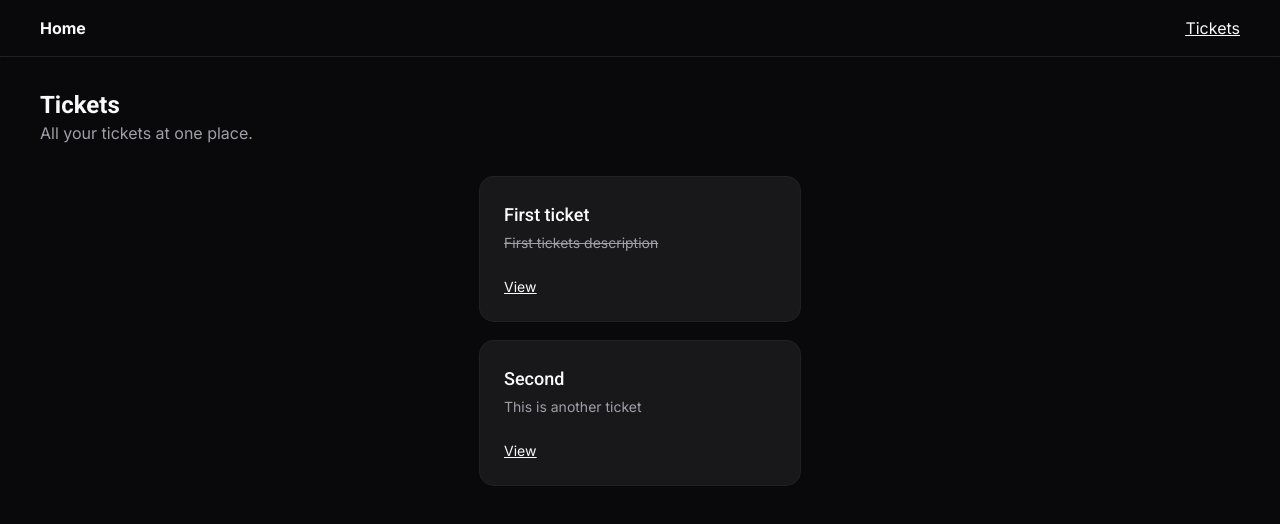
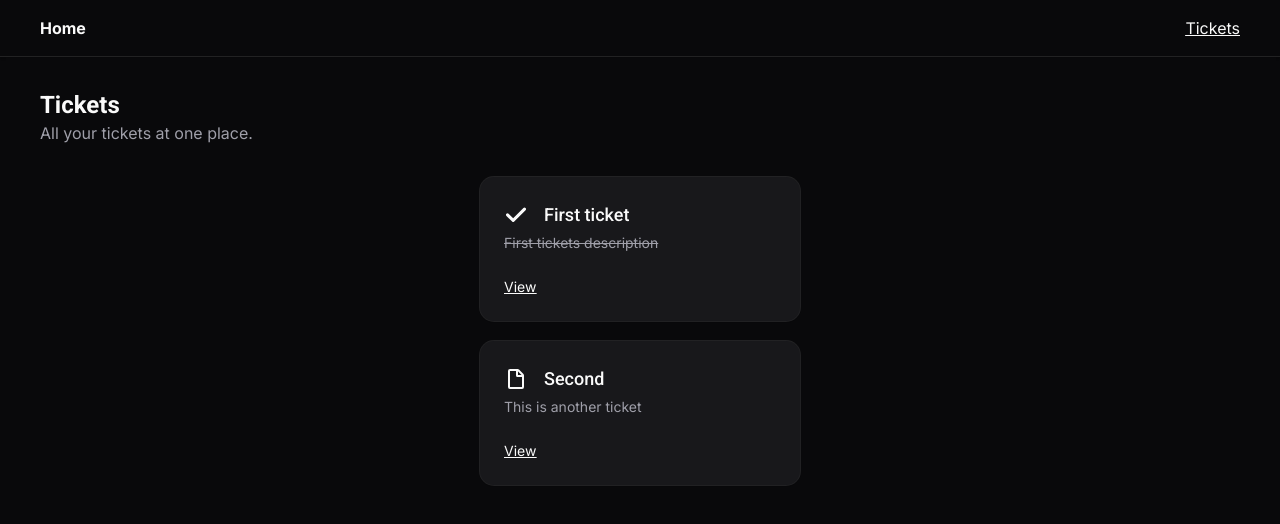
Before and after one commit to Poya-Faraji/ticket-bounty, a Next.js app: page /tickets in a window 1280 px wide. Shown: the top 524 px of the page. Built offline with nearby package versions, Linux system fonts and the light colour scheme.

Commit message:
[REFACTOR] tickets

```diff
--- a/src/app/tickets/page.tsx
+++ b/src/app/tickets/page.tsx
@@ -2,6 +2,9 @@ import type { ReactNode } from "react";
 
 import Link from "next/link";
 
+import MingcuteCheckFill from "@/icons/MingcuteCheckFill";
+import MingcuteFileLine from "@/icons/MingcuteFileLine";
+import MingcutePencilLine from "@/icons/MingcutePencilLine";
 import { ticketData } from "@/mock/tickcts-mock";
 import clsx from "clsx";
 
@@ -26,7 +29,18 @@ export default function Page(): ReactNode {
           return (
             <Card key={ticket.id}>
               <CardHeader>
-                <CardTitle className="text-lg ">{ticket.title}</CardTitle>
+                <CardTitle className="text-lg flex justify-start items-center gap-4">
+                  {ticket.icon === "DONE" && (
+                    <MingcuteCheckFill className="text-2xl" />
+                  )}
+                  {ticket.icon === "OPEN" && (
+                    <MingcutePencilLine className="text-2xl" />
+                  )}
+                  {ticket.icon === "IN_PROGRESS" && (
+                    <MingcuteFileLine className="text-2xl" />
+                  )}
+                  {ticket.title}
+                </CardTitle>
                 <CardDescription
                   className={clsx(ticket.done && "line-through", "truncate")}
                 >
--- a/src/mock/tickcts-mock.ts
+++ b/src/mock/tickcts-mock.tsx
@@ -1,18 +1,24 @@
-type ticketDataType = {
+import { ReactNode } from "react";
+
+import MingcuteCheckFill from "@/icons/MingcuteCheckFill";
+
+export type TicketType = {
   id: string;
   title: string;
   desc: string;
   done: boolean;
   path: string;
-}[];
+  icon: "DONE" | "OPEN" | "IN_PROGRESS";
+};
 
-export const ticketData: ticketDataType = [
+export const ticketData: TicketType[] = [
   {
     id: crypto.randomUUID(),
     title: "First ticket",
     desc: "First tickets description",
     done: true,
     path: crypto.randomUUID(),
+    icon: "DONE",
   },
   {
     id: crypto.randomUUID(),
@@ -20,5 +26,6 @@ export const ticketData: ticketDataType = [
     desc: "This is another ticket",
     done: false,
     path: crypto.randomUUID(),
+    icon: "IN_PROGRESS",
   },
 ];
```
